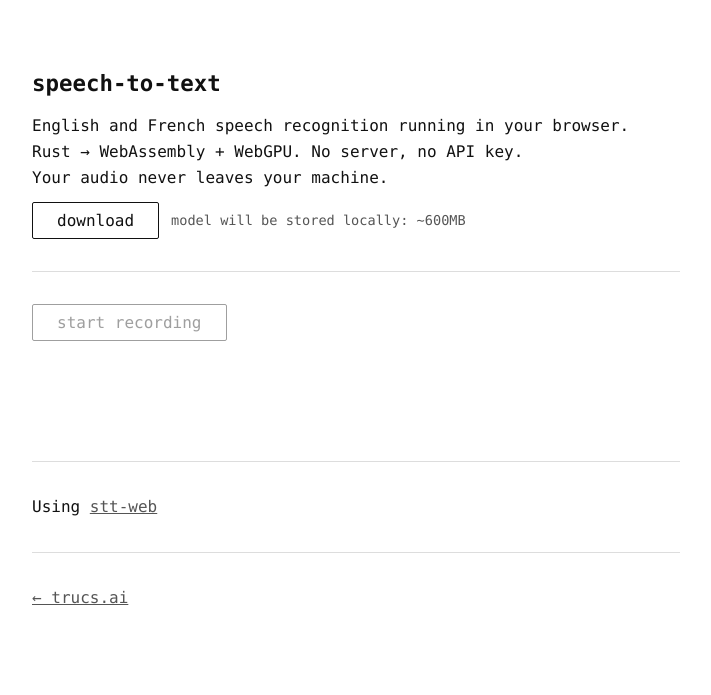
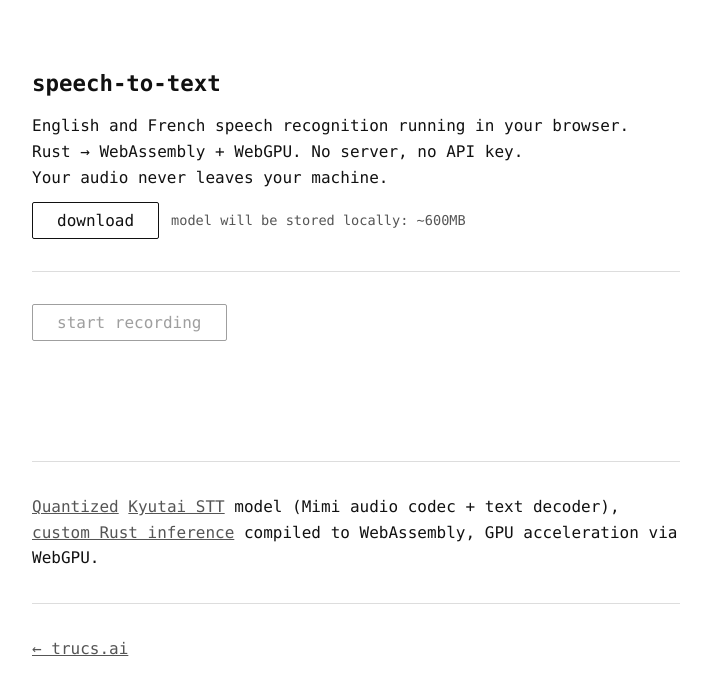
Before and after one commit to idle-intelligence/trucs.ai, a Jekyll site: the page stt/index.html, which Jekyll copies as it is, in a window 1280 px wide. Shown: the top 695 px of the page, without its empty margins (284-995 px from the left). Built offline with Jekyll 4.4.1, drawn with Linux system fonts in a browser that asks for light colours.

Commit message:
Add detailed model descriptions to STT, LLM, and TTS pages

```diff
--- a/llm/index.html
+++ b/llm/index.html
@@ -111,7 +111,7 @@
 
     <hr>
 
-    <p>Using <a href="https://github.com/mlc-ai/web-llm">WebLLM</a></p>
+    <p><a href="https://huggingface.co/HuggingFaceTB/SmolLM2-1.7B-Instruct">SmolLM2-1.7B-Instruct</a>, single-turn chat via WebGPU with <a href="https://github.com/mlc-ai/web-llm">WebLLM</a>.</p>
 
     <hr>
     <p><a href="/">← trucs.ai</a></p>
--- a/stt/index.html
+++ b/stt/index.html
@@ -78,7 +78,7 @@
 
     <hr>
 
-    <p>Using <a href="https://github.com/idle-intelligence/stt-web">stt-web</a></p>
+    <p><a href="https://huggingface.co/idle-intelligence/stt-1b-en_fr-q4_0-webgpu">Quantized</a> <a href="https://github.com/kyutai-labs/delayed-streams-modeling">Kyutai STT</a> model (Mimi audio codec + text decoder), <a href="https://github.com/idle-intelligence/stt-web">custom Rust inference</a> compiled to WebAssembly, GPU acceleration via WebGPU.</p>
 
     <hr>
     <p><a href="/">← trucs.ai</a></p>
--- a/tts/index.html
+++ b/tts/index.html
@@ -160,7 +160,7 @@
 
     <hr>
 
-    <p>Using <a href="https://github.com/idle-intelligence/tts-web">tts-web</a></p>
+    <p><a href="https://huggingface.co/idle-intelligence/pocket-tts-int8">Quantized</a> <a href="https://github.com/kyutai-labs/pocket-tts">Kyutai Pocket-TTS</a> model, <a href="https://github.com/idle-intelligence/tts-web">custom Rust inference</a> compiled to WebAssembly.</p>
 
     <hr>
     <p><a href="/">← trucs.ai</a></p>
```
